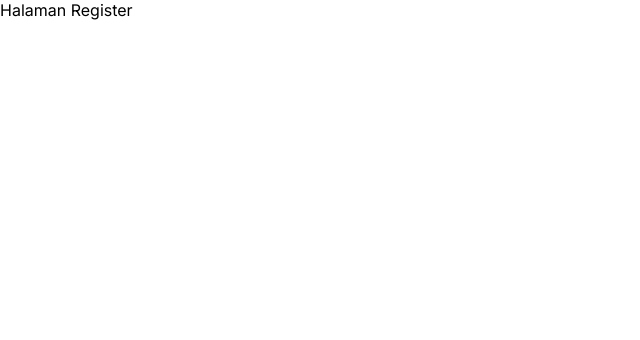
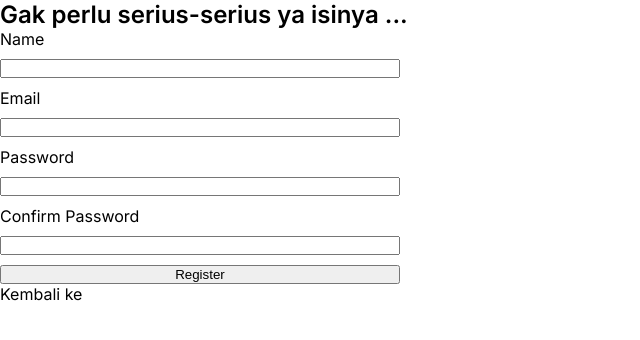
Before and after one commit to kevinalfito69/react-note-app-route, a React (Create React App) app: page /register in a window 1280 px wide. Shown: the top 340 px of the page, without its empty margins (0-640 px from the left). Built offline with nearby package versions, Linux system fonts and the light colour scheme.

Commit message:
Add register

```diff
--- a/src/App.js
+++ b/src/App.js
@@ -9,6 +9,7 @@ import Login from "./pages/Login";
 import ThemeContext from "./contexts/ThemeContext";
 import LocaleContextProvider from "./contexts/LocaleContext";
 import { AuthUserContext } from "./contexts/AuthUserContext";
+import Register from "./pages/Register";
 
 function App() {
     const [authUser] = useContext(AuthUserContext);
@@ -32,7 +33,7 @@ function App() {
         return (
             <Routes>
                 <Route path="/*" element={<Login />} />
-                <Route path="/register" element={<p>Halaman Register</p>} />
+                <Route path="/register" element={<Register />} />
             </Routes>
         );
     }
--- /dev/null
+++ b/src/components/InputRegister/InputRegister.css
@@ -0,0 +1,6 @@
+.inputRegister {
+    display: flex;
+    flex-direction: column;
+    max-width: 400px;
+    gap: 10px;
+}
--- /dev/null
+++ b/src/components/InputRegister/InputRegister.js
@@ -0,0 +1,63 @@
+import PropTypes from "prop-types";
+import useInput from "../../contexts/useInput";
+import "./InputRegister.css";
+const InputRegister = ({ register }) => {
+    const [name, onNameChange] = useInput();
+    const [email, onEmailChange] = useInput();
+    const [password, onPasswordChange] = useInput();
+    const [password2, onPasswordChange2] = useInput();
+    const onSubmit = (e) => {
+        e.preventDefault();
+        if (password !== password2) {
+            alert("Password tidak sama");
+        }
+        register({
+            name: name,
+            email: email,
+            password: password,
+        });
+    };
+    return (
+        <div>
+            <form onSubmit={onSubmit} className="inputRegister">
+                <label htmlFor="name">Name</label>
+                <input
+                    required
+                    type="text"
+                    id="name"
+                    value={name}
+                    onChange={onNameChange}
+                />
+                <label htmlFor="email">Email</label>
+                <input
+                    required
+                    type="email"
+                    id="email"
+                    value={email}
+                    onChange={onEmailChange}
+                />
+                <label htmlFor="password"> Password</label>
+                <input
+                    type="password"
+                    id="password"
+                    value={password}
+                    onChange={onPasswordChange}
+                />
+                <label htmlFor="password2">Confirm Password</label>
+                <input
+                    type="password"
+                    id="password2"
+                    value={password2}
+                    onChange={onPasswordChange2}
+                />
+                <button type="submit">Register</button>
+            </form>
+        </div>
+    );
+};
+
+InputRegister.propTypes = {
+    register: PropTypes.func.isRequired,
+};
+
+export default InputRegister;
--- /dev/null
+++ b/src/pages/Register.js
@@ -0,0 +1,27 @@
+import React from "react";
+import { Link, useNavigate } from "react-router-dom";
+import InputRegister from "../components/InputRegister/InputRegister";
+
+import { register } from "../utils/api";
+
+const Register = () => {
+    const navigate = useNavigate();
+    async function onRegisterHandler(user) {
+        const { error } = await register(user);
+        if (!error) {
+            navigate("/");
+        }
+    }
+
+    return (
+        <section>
+            <h2>Gak perlu serius-serius ya isinya ...</h2>
+            <InputRegister register={onRegisterHandler} />
+            <p>
+                Kembali ke <Link to="/">Masuk</Link>
+            </p>
+        </section>
+    );
+};
+
+export default Register;
--- a/src/utils/api.js
+++ b/src/utils/api.js
@@ -1,4 +1,4 @@
-const BASE_URL = "https://notes-api.dicoding.dev/v1/";
+const BASE_URL = "https://notes-api.dicoding.dev/v1";
 
 const getAccessToken = () => {
     return localStorage.getItem("accessToken");
@@ -136,12 +136,12 @@ export {
     login,
     register,
     getNotes,
+    getDetailNotes,
     getArchiveNotes,
     createNotes,
     archiveNotes,
     deleteNotes,
     getAccessToken,
     getUserLogged,
-    getAccessToken,
     putAccessToken,
 };
```
